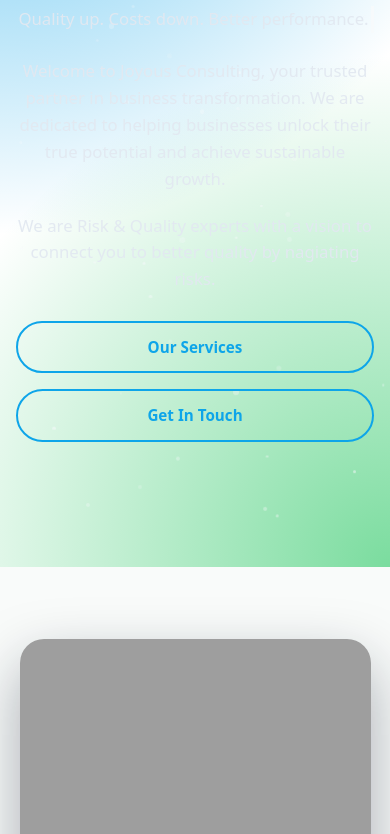
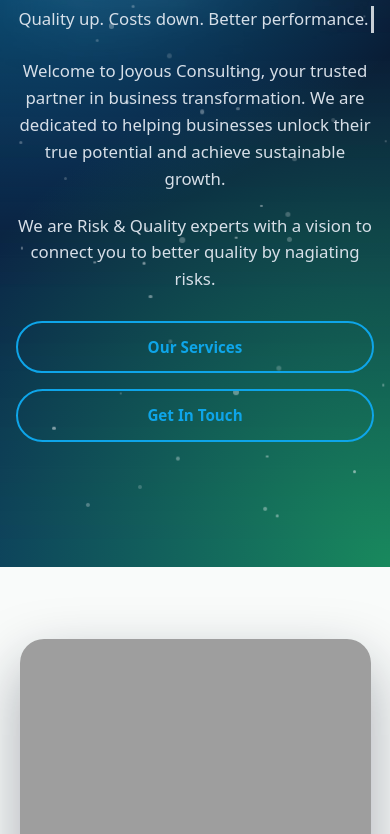
Before and after one commit to arkajitM/Joyous-Consulting, a plain HTML site: page index.html in a window 390 px wide. Shown: the part 277-1111 px from the top of the page. Drawn offline with Linux system fonts and the light colour scheme; the site is published under a folder, as on GitHub Pages, so addresses that start at the root find nothing.

Commit message:
Add files via upload

```diff
--- a/css/styles.css
+++ b/css/styles.css
@@ -387,7 +387,7 @@
     background:
         radial-gradient(circle at top left, rgba(14,165,233,0.7) 0, transparent 55%),
         radial-gradient(circle at bottom right, rgba(34,197,94,0.6) 0, transparent 55%),
-        url('/assets/img/hero.jpg') no-repeat center center / cover;
+        url('/../assets/img/hero.jpg') no-repeat center center / cover;
     color: white;
 }
 
@@ -1023,7 +1023,7 @@
         background:
             radial-gradient(circle at top left, rgba(14,165,233,0.7) 0, transparent 55%),
             radial-gradient(circle at bottom right, rgba(34,197,94,0.6) 0, transparent 55%),
-            url('/assets/img/hero-mobile.jpg') no-repeat center center / cover;
+            url('../assets/img/hero-mobile.jpg') no-repeat center center / cover;
     }
 
     .hero h1 {
```
